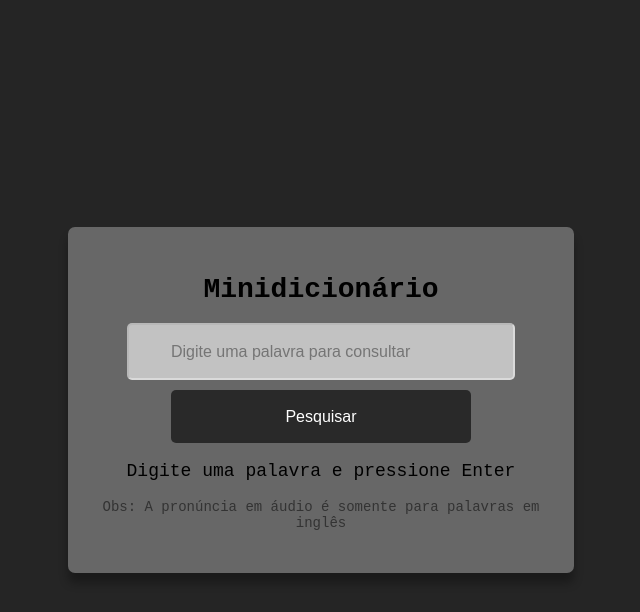
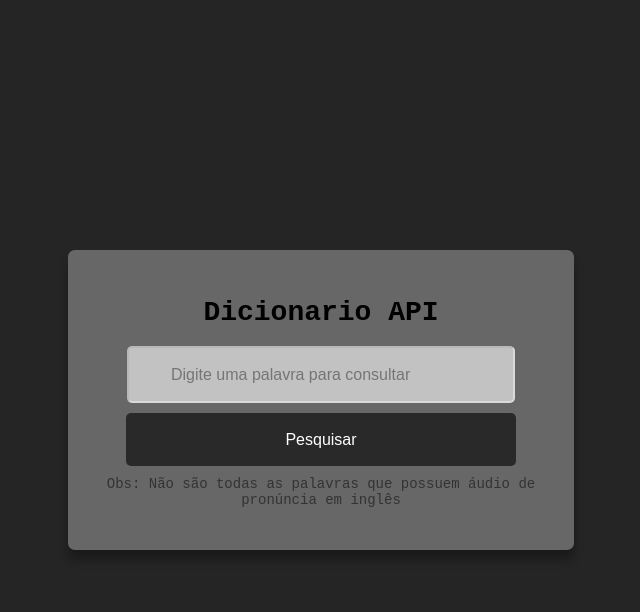
Before and after one commit to alanaqueiroz/minidicionario, a PHP site: page /api.html in a window 1280 px wide. Shown: the top 612 px of the page, without its empty margins (319-959 px from the left). Run offline with PHP 8.4, Linux system fonts and the light colour scheme.

Commit message:
Detalhes finais

```diff
--- a/api.html
+++ b/api.html
@@ -3,7 +3,7 @@
 <head>
     <meta charset="UTF-8" />
     <meta name="viewport" content="width=device-width, initial-scale=1.0" />
-    <title>Minidicionário</title>
+    <title>Dicionário API</title>
     <style>
         body {
             margin: 0;
@@ -41,7 +41,7 @@
         }
         .search-btn {
             height:53px;
-            width:300px;
+            width:390px;
             background-color: rgba(0,0,0,.6);
             color: white;
             border: none;
@@ -70,11 +70,10 @@
 </head>
 <body>
     <div class="container">
-        <h1 class="heading">Minidicionário</h1>
+        <h1 class="heading">Dicionario API</h1>
         <input placeholder="Digite uma palavra para consultar" type="text" class="input" id="input" />
         <button class="search-btn" id="search-btn">Pesquisar</button>
-        <p class="info-text" id="info-text">Digite uma palavra e pressione Enter</p>
-        <p class="instructions">Obs: A pronúncia em áudio é somente para palavras em inglês</p>
+        <p class="instructions">Obs: Não são todas as palavras que possuem áudio de pronúncia em inglês</p>
         <div class="meaning-container" id="meaning-container">
             <p>Palavra: <span class="title" id="title">____</span> <span class="translation" id="translation"></span></p>
             <p>Significado: <span class="meaning" id="meaning">____</span></p>
--- a/index.php
+++ b/index.php
@@ -266,7 +266,7 @@ try {
                         <a class="nav-link" href="#dictionary-section"><i class="fas fa-book me-1"></i> Cadastrados</a>
                     </li>
                     <li class="nav-item">
-                        <a class="nav-link" href="api.html"><i class="fas fa-book me-1"></i> API Dicionário</a>
+                        <a class="nav-link" href="api.html"><i class="fas fa-book me-1"></i>Dicionário API</a>
                     </li>
                 </ul>
             </div>
```
